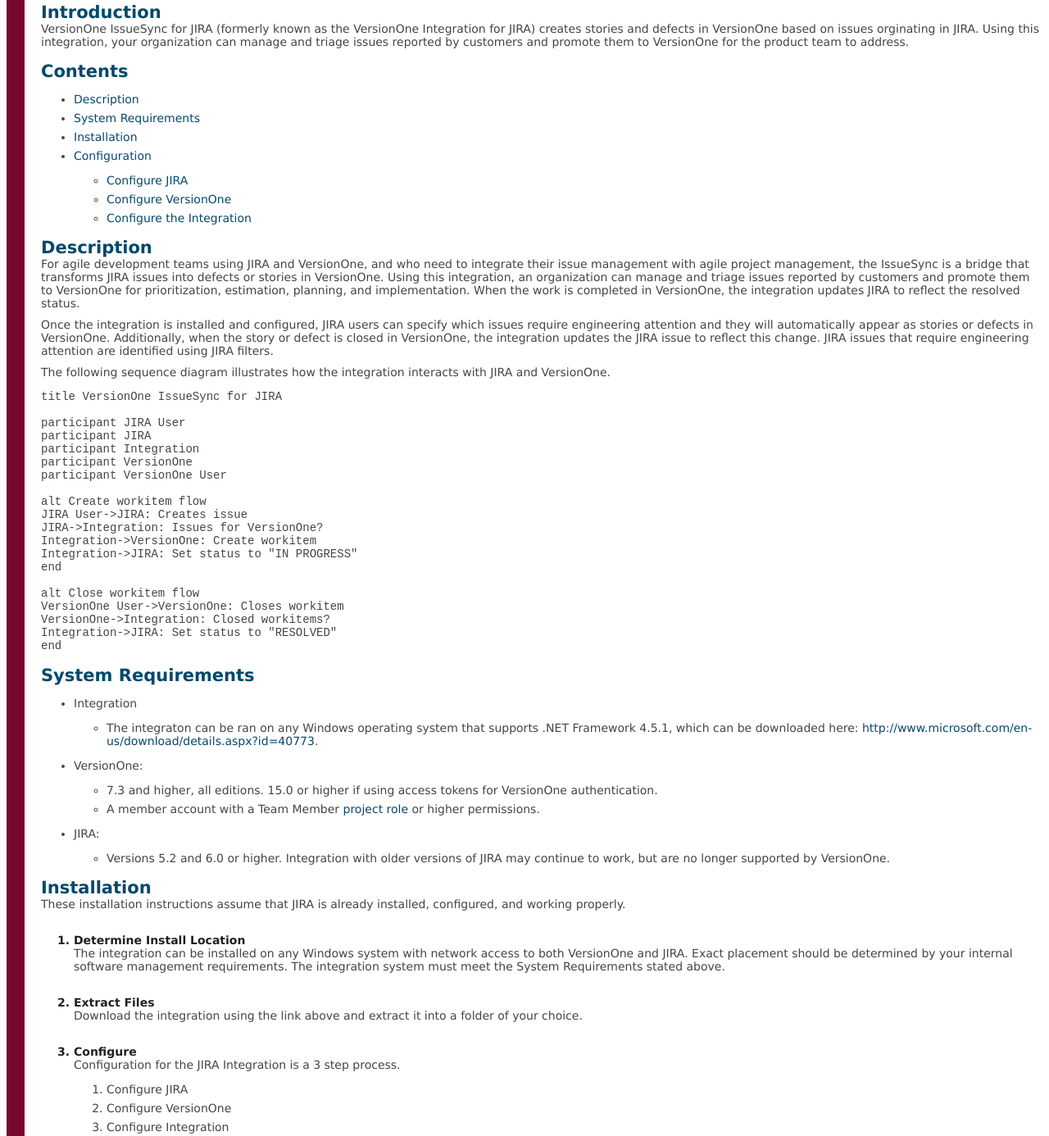
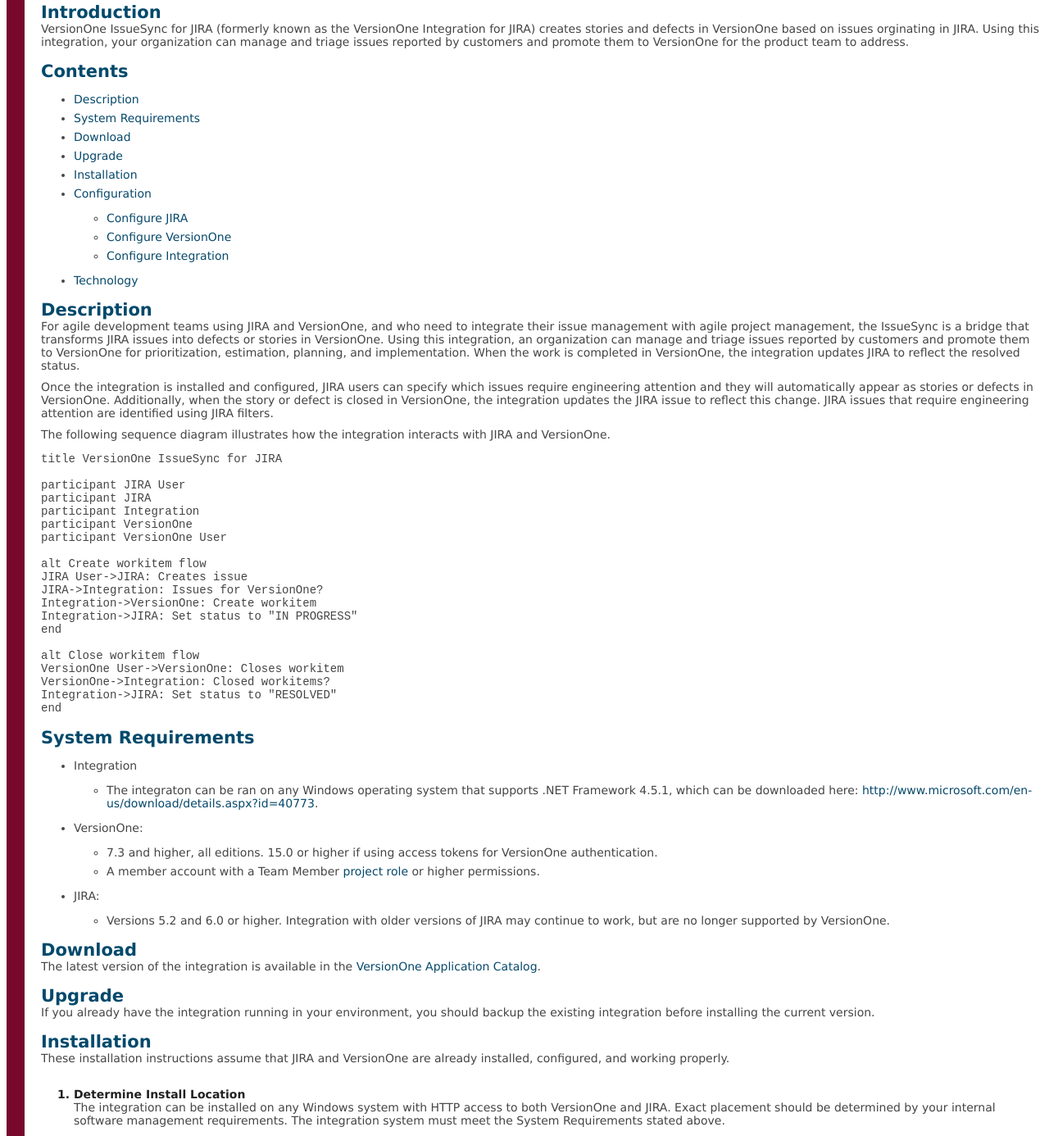
Before and after one commit to versionone/VersionOne.Integration.JIRA, a plain HTML site: page index.html in a window 1280 px wide. Shown: the part 72-1458 px from the top of the page at 82% size. Drawn offline with nearby package versions, Linux system fonts and the light colour scheme.

Commit message:
Tweaked section headers

```diff
--- a/index.html
+++ b/index.html
@@ -30,15 +30,18 @@
         <ul>
             <li><a href='#VersionOneJIRAIntegration-Description'>Description</a></li>
             <li><a href='#VersionOneJIRAIntegration-SystemRequirements'>System Requirements</a></li>
+            <li><a href='#VersionOneJIRAIntegration-Download'>Download</a></li>
+            <li><a href='#VersionOneJIRAIntegration-Upgrade'>Upgrade</a></li>
             <li><a href='#VersionOneJIRAIntegration-Installation'>Installation</a></li>
             <li>
                 <a href='#VersionOneJIRAIntegration-Configuration'>Configuration</a>
                 <ul>
                     <li><a href='#VersionOneJIRAIntegration-ConfigureJIRA'>Configure JIRA </a></li>
                     <li><a href='#VersionOneJIRAIntegration-ConfigureVersionOne'>Configure VersionOne </a></li>
-                    <li><a href='#VersionOneJIRAIntegration-ConfiguretheIntegration'>Configure the Integration </a></li>
+                    <li><a href='#VersionOneJIRAIntegration-ConfigureIntegration'>Configure Integration </a></li>
                 </ul>
             </li>
+            <li><a href='#VersionOneJIRAIntegration-Technology'>Technology</a></li>
         </ul>
 
         <h2>
@@ -94,10 +97,7 @@ end
             <script type="text/javascript" src="http://www.websequencediagrams.com/service.js"></script>
         </p>
 
-        <h2>
-            <a name="VersionOneJIRAIntegration-SystemRequirements"></a>System
-            Requirements
-        </h2>
+        <h2><a name="VersionOneJIRAIntegration-SystemRequirements"></a>System Requirements</h2>
 
         <ul>
             <li>Integration<ul>
@@ -117,17 +117,28 @@ end
             </li>
         </ul>
 
+        <h2><a name="VersionOneJIRAIntegration-Download"></a>Download</h2>
+        <p>
+            The latest version of the integration is available in the <a href="http://appcatalog.versionone.com/VersionOne.Integration.JIRA">VersionOne Application Catalog</a>.
+        </p>
+
+        <h2><a name="VersionOneJIRAIntegration-Upgrade"></a>Upgrade</h2>
+        <p>
+            If you already have the integration running in your environment, you should backup the existing integration before installing the current version.
+        </p>
+
         <h2>
             <a name="VersionOneJIRAIntegration-Installation"></a>Installation
         </h2>
 
         <p>
-            These installation instructions assume that JIRA is already
-            installed, configured, and working properly.</p>
+            These installation instructions assume that JIRA and VersionOne are already
+            installed, configured, and working properly.
+        </p>
         <ol>
             <li>Determine Install Location
                 <p>
-                    The integration can be installed on any Windows system with network access to
+                    The integration can be installed on any Windows system with HTTP access to
                     both VersionOne and JIRA. Exact placement should be determined by
                     your internal software management requirements. The integration
                     system must meet the System Requirements stated above.
@@ -290,10 +301,7 @@ end
             </li>
         </ol>
 
-        <h3>
-            <a name="VersionOneJIRAIntegration-ConfigureServiceHost"></a>Configure
-            the Integration
-        </h3>
+        <h3><a name="VersionOneJIRAIntegration-ConfigureServiceHost"></a>Configure Integration</h3>
 
         <p>
             To configure the JIRA integration you need to run the ServiceHost
@@ -650,7 +658,8 @@ end
             </li>
             <li>Save your changes and exit the program</li>
         </ol>
-        <h2>Integration</h2>
+
+        <h2>Configure Integration</h2>
         <ol>
             <li>Start the Integration
                 <p>
@@ -704,9 +713,14 @@ end
             </li>
         </ol>
 
-        <p>
-            &nbsp;
-        </p>
+        <h1><a name="VersionOneJIRAIntegration-Technology"></a>Technology</h1>
+        <ul>
+            <li>The VersionOne IssueSync for JIRA was developed in C# using Visual Studio 2013.</li>
+            <li>The TFS Listener Installer was developed using <a href="http://wix.sourceforge.net/index.html">WIX</a>.</li>
+            <li>Source code is available in a <a href="https://github.com/versionone/VersionOne.Integration.JIRA">GitHub repo</a>.</li>
+            <li>Previous releases of this integration are available in the <a href="http://appcatalog.versionone.com/VersionOne.Integration.JIRA">VersionOne Application Catalog</a>.
+            </li>
+        </ul>
     </div>
 </body>
 </html>
```
